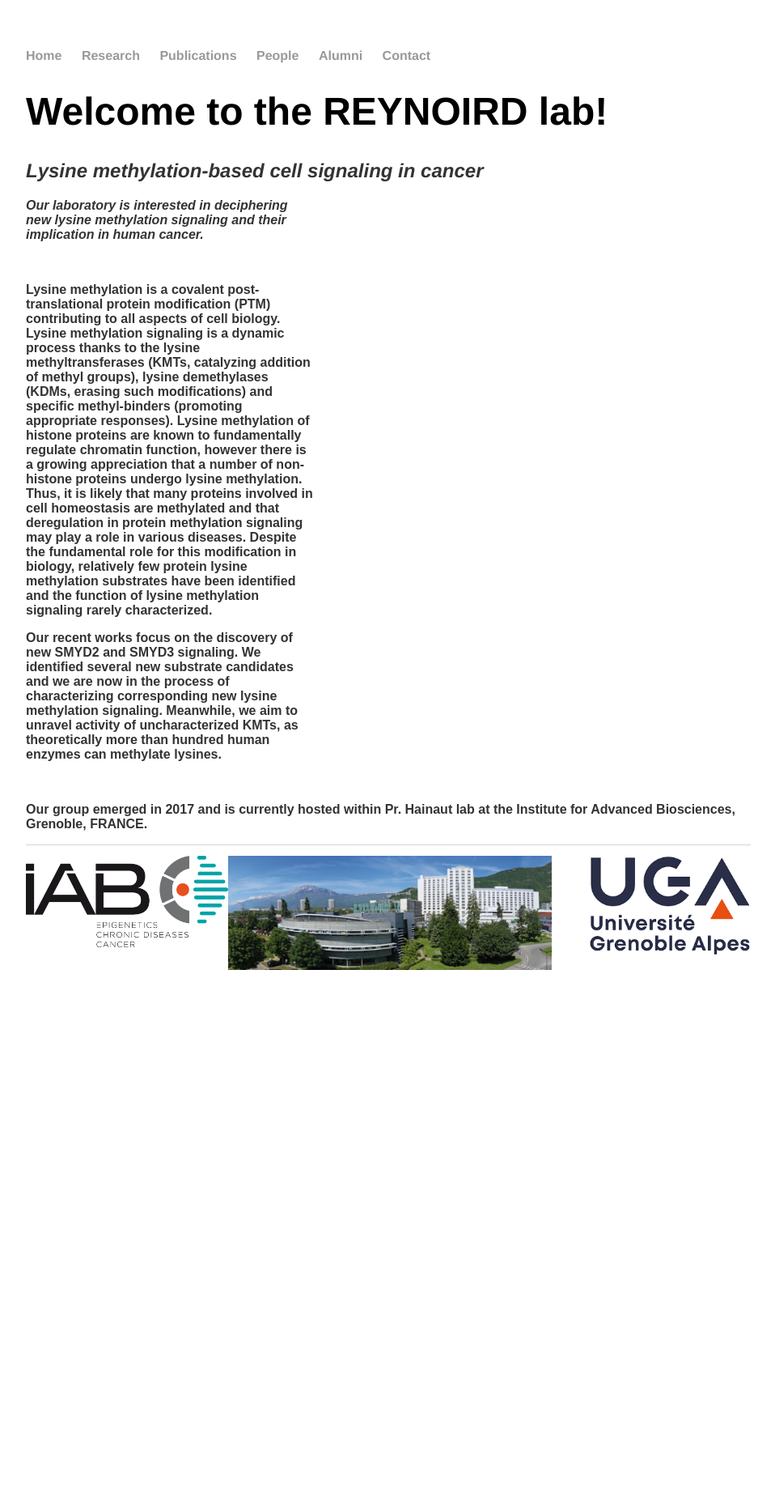
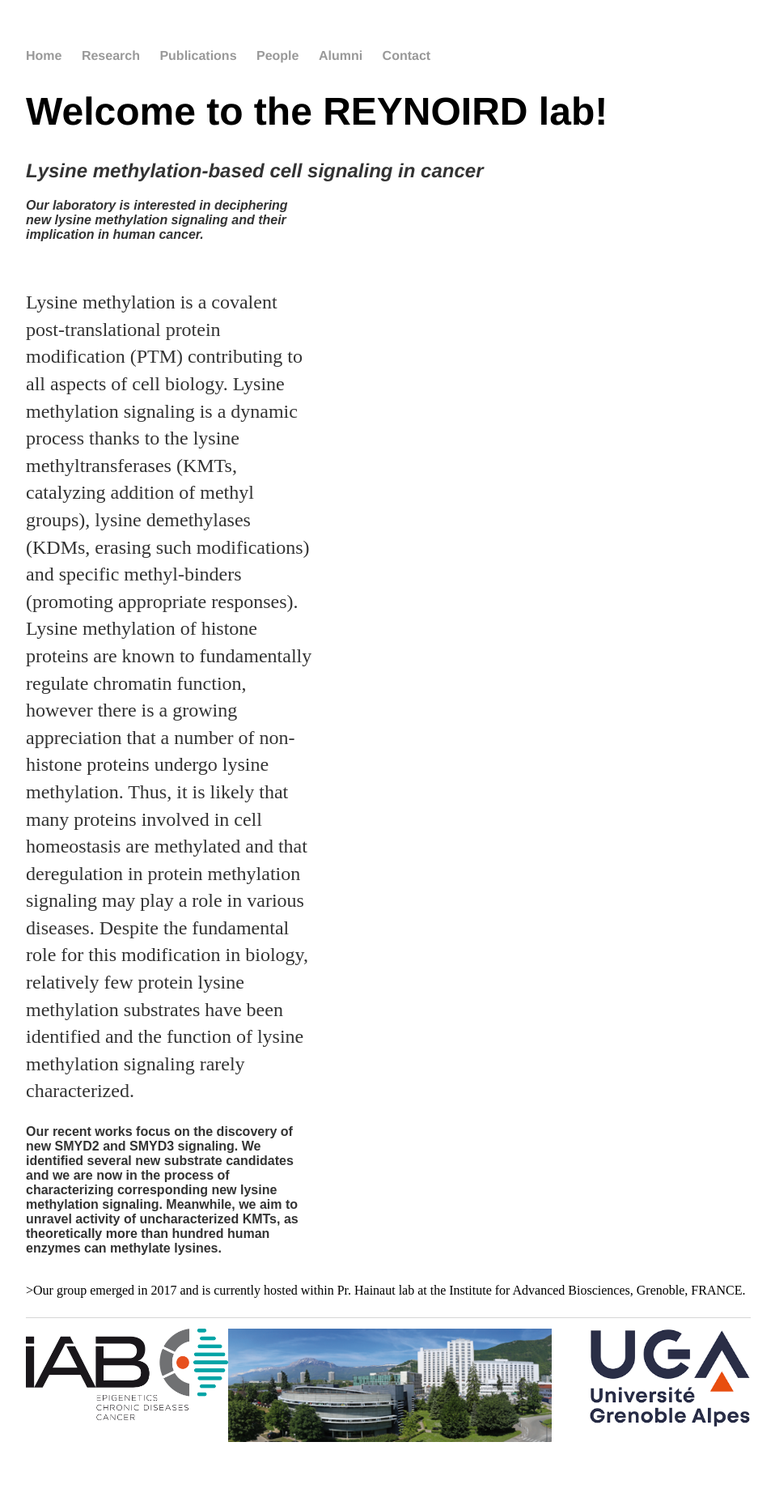
Before and after one commit to Reynoird-Lab/Reynoird-lab.github.io, a Jekyll site: the page built from index.html, in a window 1280 px wide. Shown: the whole page at 81% size, without its empty margins (160-1118 px from the left). Built offline with Jekyll 4.4.1, drawn with Linux system fonts in a browser that asks for light colours; Markdown is read by kramdown in place of the engine named in the settings; before the commit the page ends 1261 px from its top, so only the background shows below that.

Commit message:
Update index.html

```diff
--- a/index.html
+++ b/index.html
@@ -8,8 +8,10 @@
 
 
 		<div <img style="width:40%" src="Images/Lukinovic V graphical abstract CMYK_revision.png" title="Lysine Methylation Signaling"> <h3> <em>Our laboratory is interested in deciphering new lysine methylation signaling and their implication in human cancer.</h3></em> <br>
-<h3>Lysine methylation is a covalent post-translational protein modification (PTM) contributing to all aspects of cell biology. Lysine methylation signaling is a dynamic process thanks to the lysine methyltransferases (KMTs, catalyzing addition of methyl groups), lysine demethylases (KDMs, erasing such modifications) and specific methyl-binders (promoting appropriate responses). Lysine methylation of histone proteins are known to fundamentally regulate chromatin function, however there is a growing appreciation that a number of non-histone proteins undergo lysine methylation. Thus, it is likely that many proteins involved in cell homeostasis are methylated and that deregulation in protein methylation signaling may play a role in various diseases. Despite the fundamental role for this modification in biology, relatively few protein lysine methylation substrates have been identified and the function of lysine methylation signaling rarely characterized.</h3> <h3>Our recent works focus on the discovery of new SMYD2 and SMYD3 signaling. We identified several new substrate candidates and we are now in the process of characterizing corresponding new lysine methylation signaling. Meanwhile, we aim to unravel activity of uncharacterized KMTs, as theoretically more than hundred human enzymes can methylate lysines.</h3> </div> <br>
-<h3>Our group emerged in 2017 and is currently hosted within Pr. Hainaut lab at the Institute for Advanced Biosciences, Grenoble, FRANCE.</h3>
+<p>
+	Lysine methylation is a covalent post-translational protein modification (PTM) contributing to all aspects of cell biology. Lysine methylation signaling is a dynamic process thanks to the lysine methyltransferases (KMTs, catalyzing addition of methyl groups), lysine demethylases (KDMs, erasing such modifications) and specific methyl-binders (promoting appropriate responses). Lysine methylation of histone proteins are known to fundamentally regulate chromatin function, however there is a growing appreciation that a number of non-histone proteins undergo lysine methylation. Thus, it is likely that many proteins involved in cell homeostasis are methylated and that deregulation in protein methylation signaling may play a role in various diseases. Despite the fundamental role for this modification in biology, relatively few protein lysine methylation substrates have been identified and the function of lysine methylation signaling rarely characterized.</h3> <h3>Our recent works focus on the discovery of new SMYD2 and SMYD3 signaling. We identified several new substrate candidates and we are now in the process of characterizing corresponding new lysine methylation signaling. Meanwhile, we aim to unravel activity of uncharacterized KMTs, as theoretically more than hundred human enzymes can methylate lysines. </div> <br>
+>Our group emerged in 2017 and is currently hosted within Pr. Hainaut lab at the Institute for Advanced Biosciences, Grenoble, FRANCE.
+</p>
 
 
 
```
